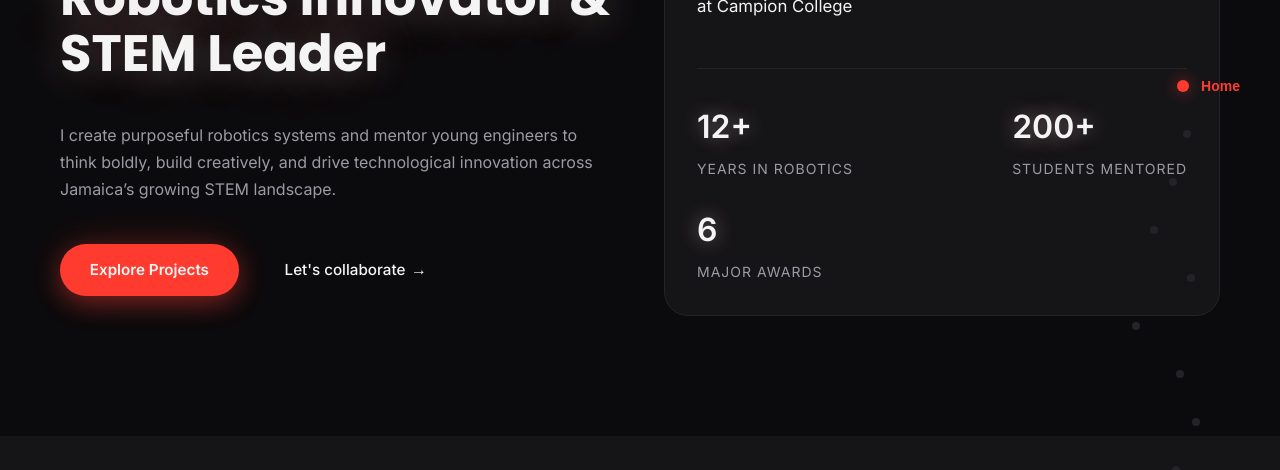
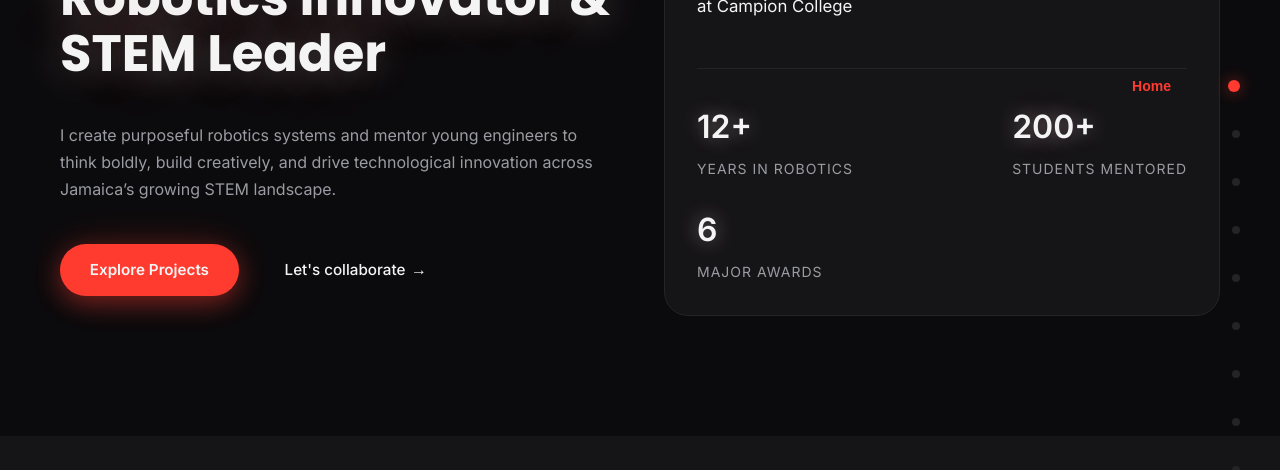
Before and after one commit to RithvikGogineni/my-portfolio, a React (Vite) app: page / in a window 1280 px wide. Shown: the part 330-800 px from the top of the page. Built offline with nearby package versions, Linux system fonts and the light colour scheme; no server answers; the database is empty.

Commit message:
Center section nav and align dots in straight vertical line

```diff
--- a/src/index.css
+++ b/src/index.css
@@ -3337,13 +3337,14 @@ a:hover {
   display: flex;
   flex-direction: column;
   gap: 1rem;
-  align-items: flex-end;
+  align-items: center;
   pointer-events: auto;
 }
 
 .section-nav-item {
   display: flex;
   align-items: center;
+  justify-content: flex-end;
   gap: 0.75rem;
   background: none;
   border: none;
@@ -3351,21 +3352,28 @@ a:hover {
   padding: 0.5rem;
   transition: all 0.3s ease;
   position: relative;
+  width: 100%;
 }
 
 .section-nav-dot {
   width: 8px;
   height: 8px;
+  min-width: 8px;
+  min-height: 8px;
   border-radius: 50%;
   background: var(--color-border-subtle);
   transition: all 0.3s ease;
   position: relative;
+  flex-shrink: 0;
+  margin-left: auto;
 }
 
 .section-nav-item:hover .section-nav-dot,
 .section-nav-item.active .section-nav-dot {
   width: 12px;
   height: 12px;
+  min-width: 12px;
+  min-height: 12px;
   background: var(--color-accent-primary);
   box-shadow: 0 0 15px rgba(255, 59, 48, 0.6);
 }
@@ -3378,6 +3386,7 @@ a:hover {
   transition: all 0.3s ease;
   white-space: nowrap;
   pointer-events: none;
+  order: -1;
 }
 
 .section-nav-item:hover .section-nav-label {
```
